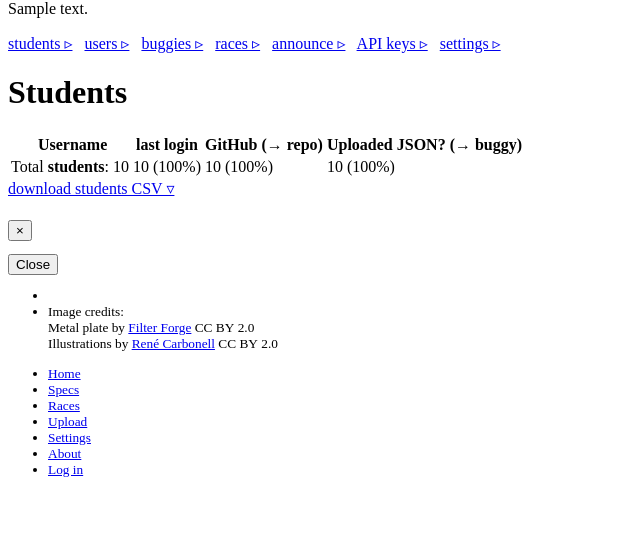
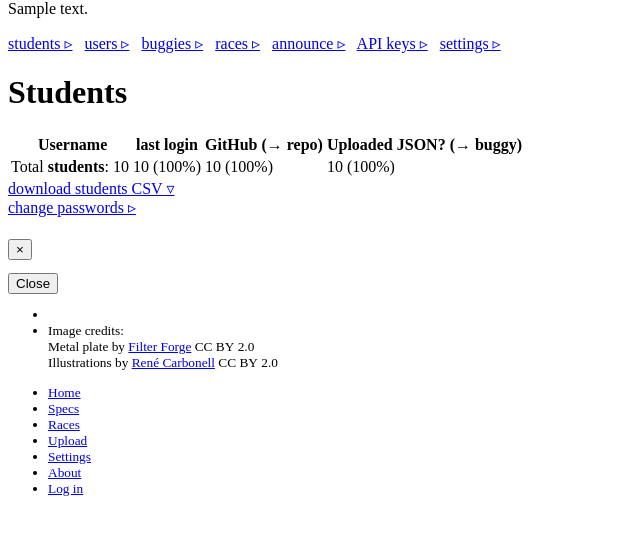
Before and after one commit to buggyrace/buggy-race-server, a Flask app: template buggy_race_server/templates/admin/users.html in a window 1280 px wide. Shown: the part 182-716 px from the top of the page, without its empty margins (0-640 px from the left). Run offline with Flask 2, Linux system fonts and the light colour scheme; the template is opened without the code that fills it: most values are stand-ins (such as "Sample title", 1, 10 or a date in 2020); parts of the project's set-up code (start-up, migrations or seed data) failed here and were passed over.

Commit message:
tidy up some urls that were not using url_for

```diff
--- a/buggy_race_server/templates/admin/users.html
+++ b/buggy_race_server/templates/admin/users.html
@@ -108,13 +108,18 @@
   <div class="d-flex align-items-start w-100">
     <div class="col">
       <div class="row">
-        <a class="btn btn-outline-secondary btn-admin" href="/admin/users/csv">download students CSV &dtri;</a>
+        <a class="btn btn-outline-secondary btn-admin" href="{{ url_for('admin.list_users', data_format='csv') }}">download students CSV &dtri;</a>
+      </div>
+    </div>
+    <div class="col">
+      <div class="row">
+        <a class="btn btn-outline-secondary btn-admin" href="{{ url_for('user.change_password') }}">change passwords &rtri;</a>
       </div>
     </div>
     {%if want_detail %}
       <div class="col">
         <div class="row">
-          <a class="btn btn-outline-secondary btn-admin" href="/admin/bulk-register">bulk register new users &rtri;</a>
+          <a class="btn btn-outline-secondary btn-admin" href="{{ url_for('admin.bulk_register') }}">bulk register new users &rtri;</a>
         </div>
       </div>
     {% endif %}
```
